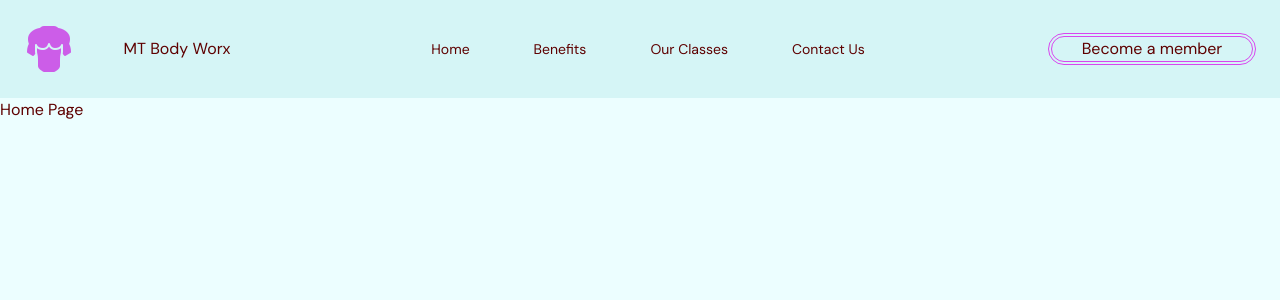
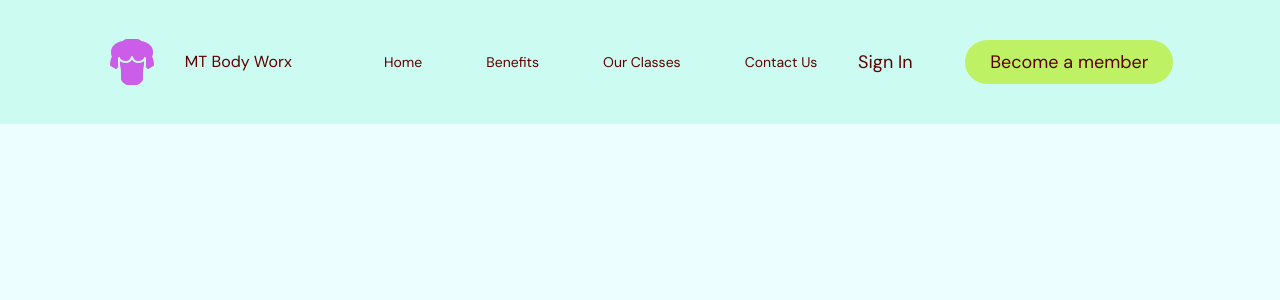
Before and after one commit to mzffrtp/gym_ts, a React (Vite) app: page / in a window 1280 px wide. Shown: the top 300 px of the page. Built offline with nearby package versions, Linux system fonts and the light colour scheme.

Commit message:
navbar component
new design from the customer

```diff
--- a/src/components/navbar/index.tsx
+++ b/src/components/navbar/index.tsx
@@ -4,27 +4,36 @@ import { useState } from "react";
 
 export default function Navbar() {
   const flexBetween = "flex items-center justify-between";
-  const [member, setMember] = useState(false);
   return (
     <nav>
-      <div className={`${flexBetween} py-6 bg-teal-100 p-6`}>
-        <div className={`${flexBetween} w-full gap-16`}>
-          <div className={`${flexBetween} w-56 gap-8`}>
+      <div
+        className={`${flexBetween} fixed top-0 z-30 py-6 w-full bg-teal-100`}
+      >
+        <div className={` ${flexBetween}  mx-auto w-5/6`}>
+          <div className={` ${flexBetween}  w-full gap-16`}>
+            {/* Left side */}
+            <div className={`${flexBetween} w-1/5 `}>
               <img src={logo} />
               <p className="text-center w-56"> MT Body Worx</p>
             </div>
-          {
-            // todo: hamburger menu
-          }
+            {/* Middle and Right side */}
+            <div className={`${flexBetween} w-4/5 py-4`}>
               <div className={`${flexBetween} gap-16 text-sm`}>
                 <Link to={"/"}>Home</Link>
                 <Link to={"benefits"}>Benefits</Link>
                 <Link to={"ourclasses"}>Our Classes</Link>
                 <Link to={"contactus"}>Contact Us</Link>
               </div>
-          <button className="w-52 rounded-full border-4 border-fuchsia-500 border-double hover:bg-fuchsia-200">
-            {member ? "Sign In" : "Become a member"}
+              <div className={`${flexBetween} gap-8`}>
+                <button className="w-24 hover:bg-fuchsia-200 hover:rounded-full text-lg p-2">
+                  Sign In
                 </button>
+                <button className="w-52 rounded-full bg-lime-300 hover:bg-fuchsia-200 text-lg p-2">
+                  Become a member
+                </button>
+              </div>
+            </div>
+          </div>
         </div>
       </div>
     </nav>
--- a/tailwind.config.js
+++ b/tailwind.config.js
@@ -38,7 +38,5 @@ export default {
       md: "1060px",
     },
   },
-  plugins: [
-    require("flowbite/plugin")
-  ],
+  plugins: [],
 }
```
Lines whose indentation alone changed are shown as unchanged.
